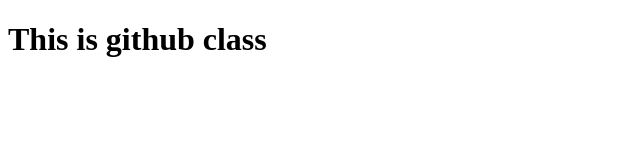
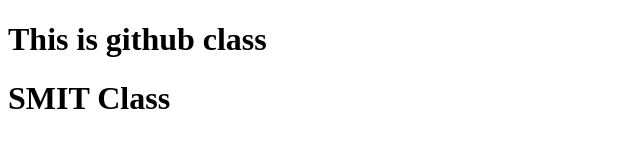
Before and after one commit to itxbasit/Test_1, a plain HTML site: page index.html in a window 1280 px wide. Shown: the whole page, without its empty margins (0-640 px from the left). Drawn offline with Linux system fonts and the light colour scheme.

Commit message:
modify it

```diff
--- a/index.html
+++ b/index.html
@@ -7,5 +7,6 @@
 </head>
 <body>
     <h1>This is github class</h1>
+    <h1>SMIT Class</h1>
 </body>
 </html>
```
